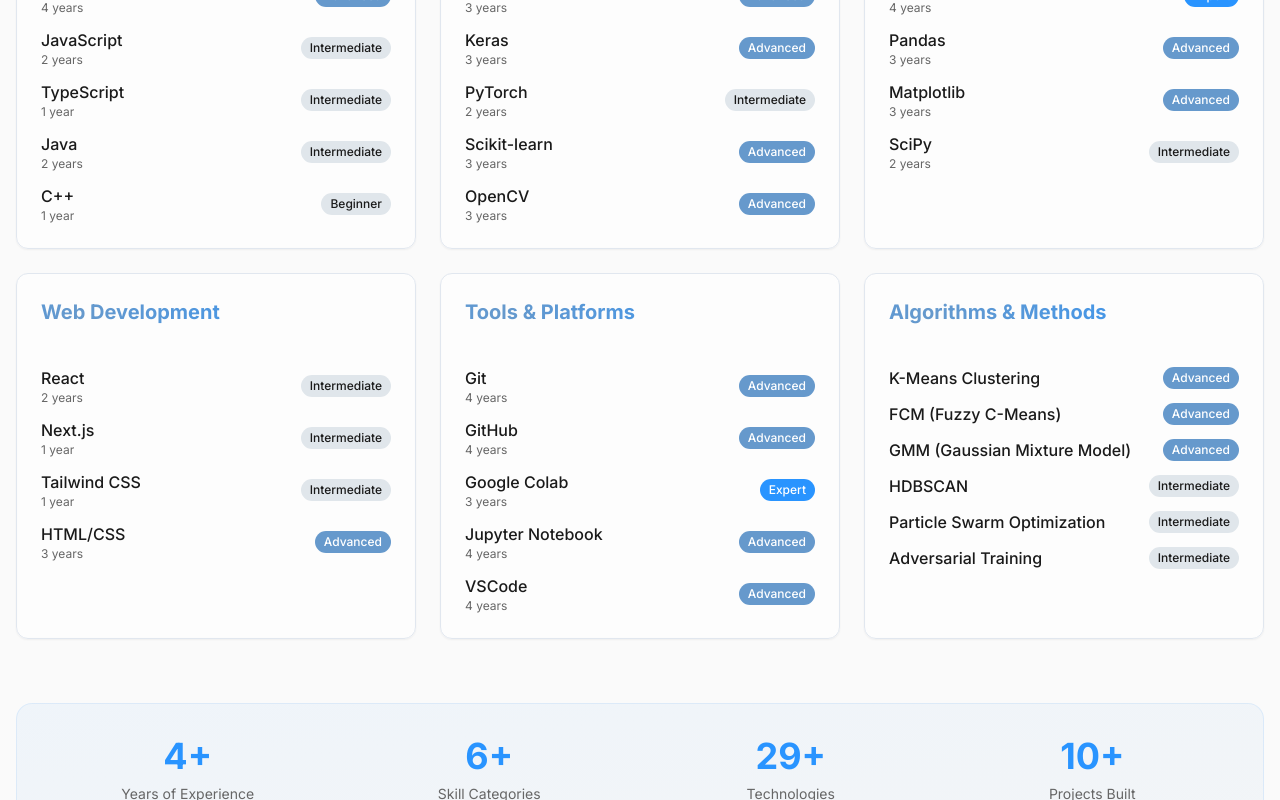
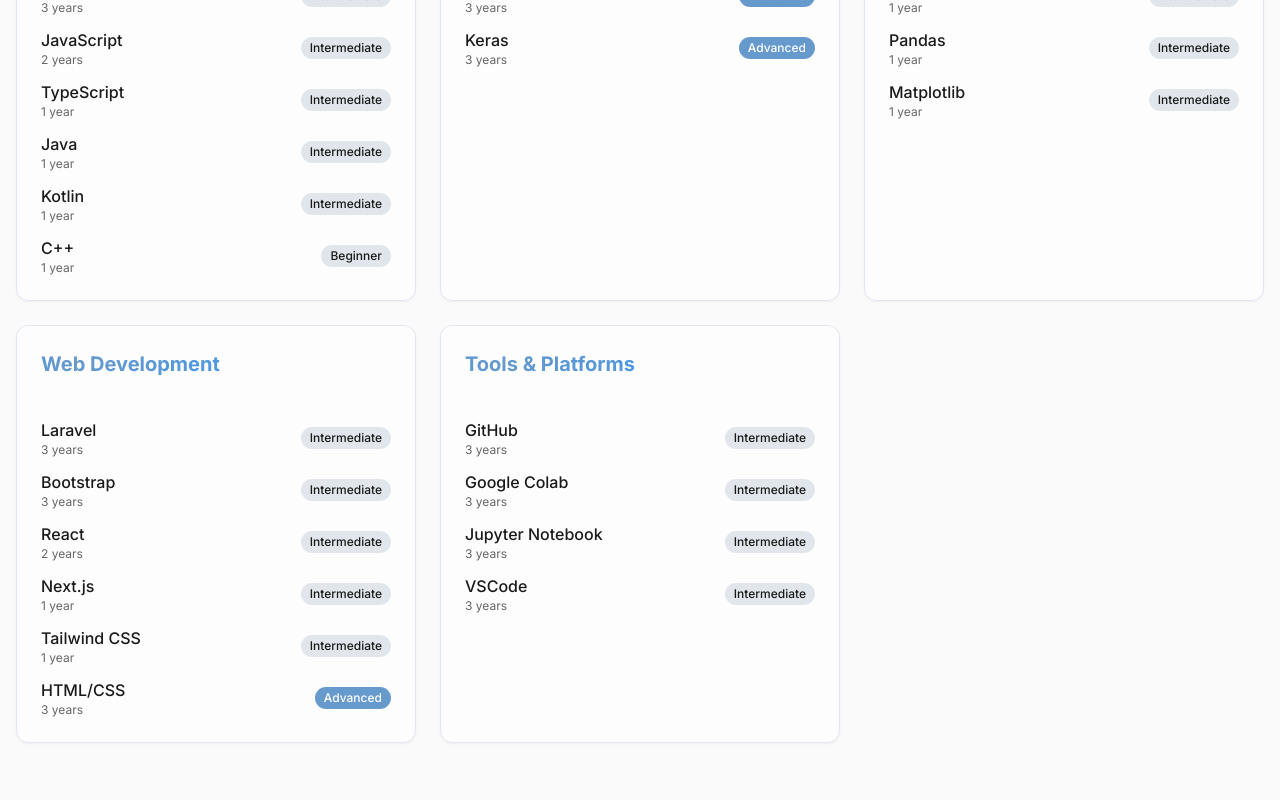
Before and after one commit to AdidyaAbimanyu/portfolio-website, a Next.js app: page / in a window 1280 px wide. Shown: the part 4540-5340 px from the top of the page. Built offline with nearby package versions, Linux system fonts and the light colour scheme.

Commit message:
update skills

```diff
--- a/src/components/sections/Skills.tsx
+++ b/src/components/sections/Skills.tsx
@@ -45,7 +45,7 @@
         <FadeIn delay={0.4}>
           <div className="grid grid-cols-2 md:grid-cols-4 gap-6 mt-16 p-8 rounded-2xl bg-gradient-to-br from-primary/5 to-accent/5 border border-primary/10">
             <div className="text-center">
-              <p className="text-4xl font-bold text-primary mb-2">4+</p>
+              <p className="text-4xl font-bold text-primary mb-2">2+</p>
               <p className="text-sm text-muted-foreground">
                 Years of Experience
               </p>
@@ -71,7 +71,7 @@
               </p>
             </div>
             <div className="text-center">
-              <p className="text-4xl font-bold text-primary mb-2">10+</p>
+              <p className="text-4xl font-bold text-primary mb-2">3+</p>
               <p className="text-sm text-muted-foreground">Projects Built</p>
             </div>
           </div>
--- a/src/data/skills.json
+++ b/src/data/skills.json
@@ -5,9 +5,9 @@
       "skills": [
         {
           "name": "Python",
-          "level": "Advanced",
+          "level": "Intermediate",
           "icon": "python",
-          "yearsOfExperience": 4
+          "yearsOfExperience": 3
         },
         {
           "name": "JavaScript",
@@ -25,7 +25,13 @@
           "name": "Java",
           "level": "Intermediate",
           "icon": "java",
-          "yearsOfExperience": 2
+          "yearsOfExperience": 1
+        },
+                {
+          "name": "Kotlin",
+          "level": "Intermediate",
+          "icon": "kotlin",
+          "yearsOfExperience": 1
         },
         {
           "name": "C++",
@@ -50,24 +56,6 @@
           "level": "Advanced",
           "icon": "keras",
           "yearsOfExperience": 3
-        },
-        {
-          "name": "PyTorch",
-          "level": "Intermediate",
-          "icon": "pytorch",
-          "yearsOfExperience": 2
-        },
-        {
-          "name": "Scikit-learn",
-          "level": "Advanced",
-          "icon": "sklearn",
-          "yearsOfExperience": 3
-        },
-        {
-          "name": "OpenCV",
-          "level": "Advanced",
-          "icon": "opencv",
-          "yearsOfExperience": 3
         }
       ],
       "order": 2
@@ -77,27 +65,21 @@
       "skills": [
         {
           "name": "NumPy",
-          "level": "Expert",
+          "level": "Intermediate",
           "icon": "numpy",
-          "yearsOfExperience": 4
+          "yearsOfExperience": 1
         },
         {
           "name": "Pandas",
-          "level": "Advanced",
+          "level": "Intermediate",
           "icon": "pandas",
-          "yearsOfExperience": 3
+          "yearsOfExperience": 1
         },
         {
           "name": "Matplotlib",
-          "level": "Advanced",
+          "level": "Intermediate",
           "icon": "matplotlib",
-          "yearsOfExperience": 3
-        },
-        {
-          "name": "SciPy",
-          "level": "Intermediate",
-          "icon": "scipy",
-          "yearsOfExperience": 2
+          "yearsOfExperience": 1
         }
       ],
       "order": 3
@@ -105,6 +87,18 @@
     {
       "name": "Web Development",
       "skills": [
+        {
+          "name": "Laravel",
+          "level": "Intermediate",
+          "icon": "laravel",
+          "yearsOfExperience": 3
+        },
+        {
+          "name": "Bootstrap",
+          "level": "Intermediate",
+          "icon": "bootstrap",
+          "yearsOfExperience": 3
+        },
         {
           "name": "React",
           "level": "Intermediate",
@@ -136,67 +130,31 @@
       "name": "Tools & Platforms",
       "skills": [
         {
-          "name": "Git",
-          "level": "Advanced",
-          "icon": "git",
-          "yearsOfExperience": 4
-        },
-        {
           "name": "GitHub",
-          "level": "Advanced",
+          "level": "Intermediate",
           "icon": "github",
-          "yearsOfExperience": 4
+          "yearsOfExperience": 3
         },
         {
           "name": "Google Colab",
-          "level": "Expert",
+          "level": "Intermediate",
           "icon": "colab",
           "yearsOfExperience": 3
         },
         {
           "name": "Jupyter Notebook",
-          "level": "Advanced",
+          "level": "Intermediate",
           "icon": "jupyter",
-          "yearsOfExperience": 4
+          "yearsOfExperience": 3
         },
         {
           "name": "VSCode",
-          "level": "Advanced",
+          "level": "Intermediate",
           "icon": "vscode",
-          "yearsOfExperience": 4
+          "yearsOfExperience": 3
         }
       ],
       "order": 5
-    },
-    {
-      "name": "Algorithms & Methods",
-      "skills": [
-        {
-          "name": "K-Means Clustering",
-          "level": "Advanced"
-        },
-        {
-          "name": "FCM (Fuzzy C-Means)",
-          "level": "Advanced"
-        },
-        {
-          "name": "GMM (Gaussian Mixture Model)",
-          "level": "Advanced"
-        },
-        {
-          "name": "HDBSCAN",
-          "level": "Intermediate"
-        },
-        {
-          "name": "Particle Swarm Optimization",
-          "level": "Intermediate"
-        },
-        {
-          "name": "Adversarial Training",
-          "level": "Intermediate"
-        }
-      ],
-      "order": 6
     }
   ]
 }
```
